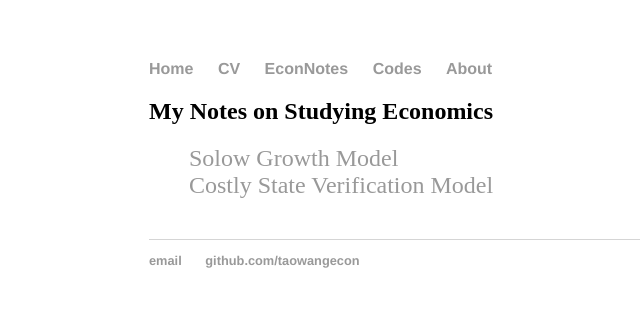
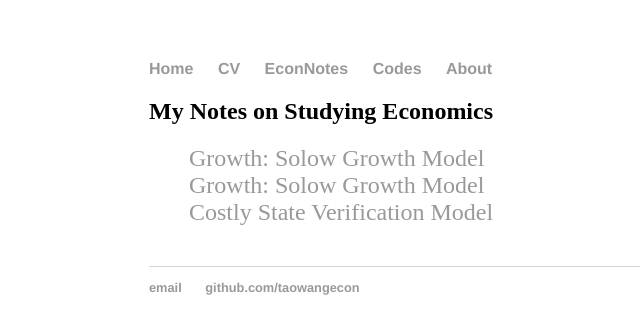
Before and after one commit to iworld1991/TaoWangEcon.github.io, a Jekyll site: the page built from blog/index.html, in a window 1280 px wide. Shown: the top 334 px of the page, without its empty margins (43-683 px from the left). Built offline with Jekyll 4.4.1, drawn with Linux system fonts in a browser that asks for light colours.

Commit message:
Update index.html

```diff
--- a/blog/index.html
+++ b/blog/index.html
@@ -4,7 +4,8 @@ title: My Notes on Studying Economics
 ---
 	<h2>{{ page.title }}</h2>
         <ul class="posts">
-        <li> <a href = /notes/GR1_SolowModel.pdf>Solow Growth Model</a></li>
+        <li> <a href = /notes/GR1_SolowModel.pdf>Growth: Solow Growth Model</a></li>
+        <li> <a href = /notes/GR2_OLG.pdf>Growth: Solow Growth Model</a></li>
 
 	  {% for post in site.posts %}
 	    <li><a href="{{ post.url }}" title="{{ post.title }}">{{ post.title }}</a></li>
```
